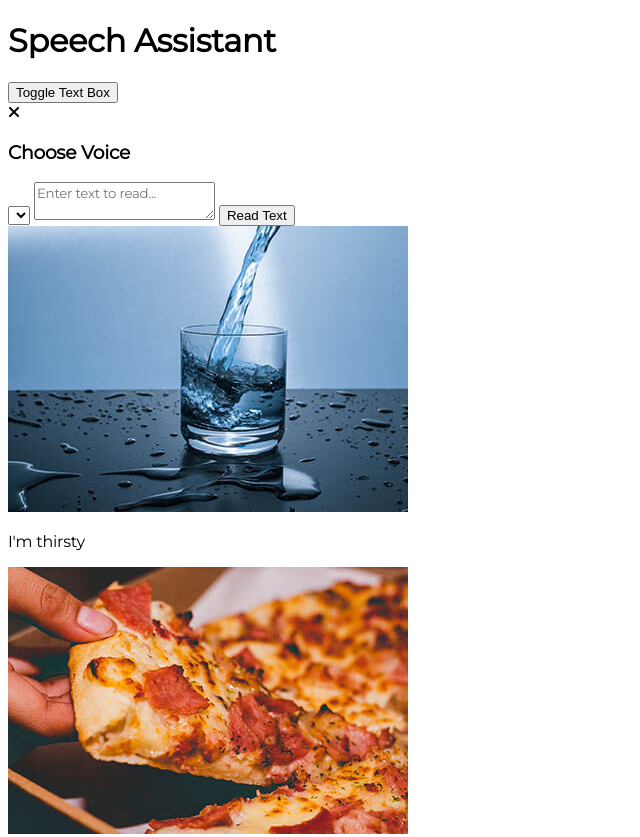
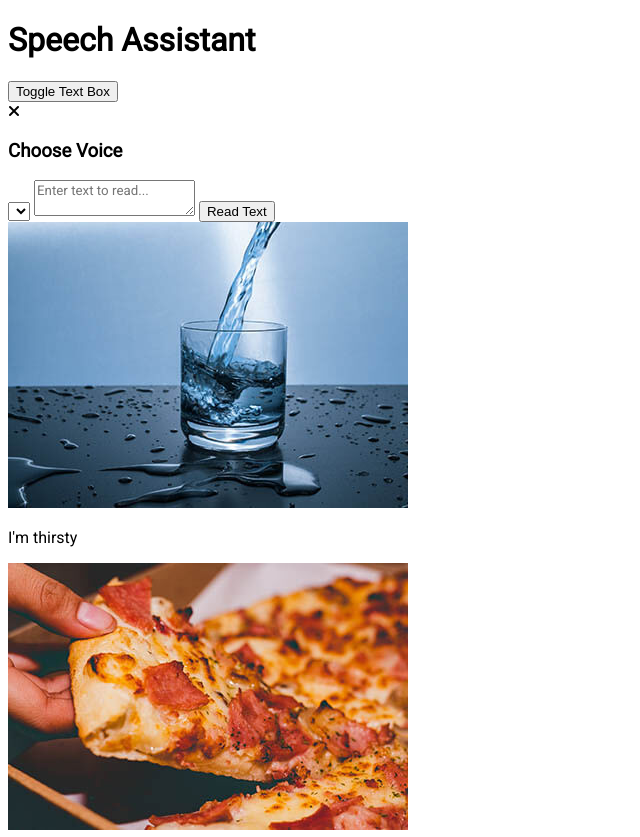
Before and after one commit to GlynWDavies-2019/SpeechAssistant, a plain HTML site: page index.html in a window 1280 px wide. Shown: the top 837 px of the page, without its empty margins (0-640 px from the left). Drawn offline with Linux system fonts and the light colour scheme.

Commit message:
Completed markup

```diff
--- a/style.css
+++ b/style.css
@@ -1,6 +1,20 @@
 /* Fonts */
 
-@import url('https://fonts.googleapis.com/css2?family=Montserrat&display=swap');
+@import url('https://fonts.googleapis.com/css?family=Roboto');
+
+/* Variables */
+
+:root {
+    --color-black: #000000;
+    --color-black-chocolate: #191308;
+    --color-champagne: #F5E2C8;
+    --color-illuminating-emerald: #53917E;
+    --color-red-crayola: #FE5F55;
+    --color-silver: #C1C1C1;
+    --color-usafa-blue: #0353A4;
+    --color-white: #FFFFFF;
+    --font-primary: 'Roboto', sans-serif;
+}
 
 /* Reset */
 
@@ -11,11 +25,9 @@
 /* Application Styles */
 
 body {
-    font-family: 'Montserrat', sans-serif;
-    letter-spacing: -0.25px;
+    font-family: var(--font-primary);
 }
 
 textarea {
-    font-family: 'Montserrat', sans-serif;
-    letter-spacing: -0.25px;
+    font-family: var(--font-primary);
 }
```
